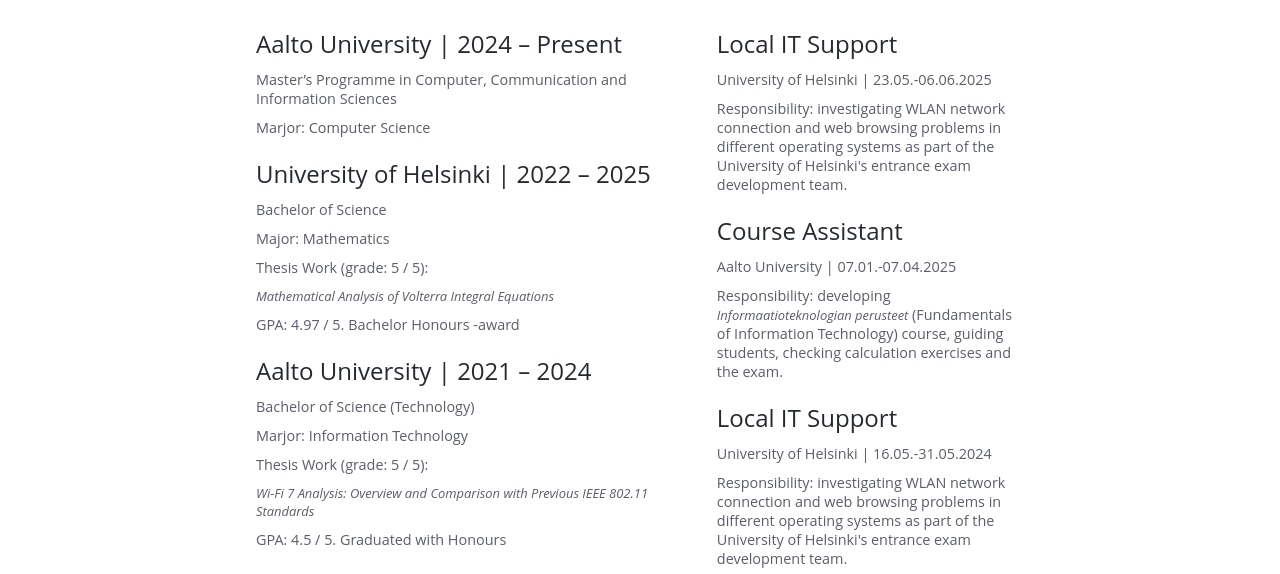
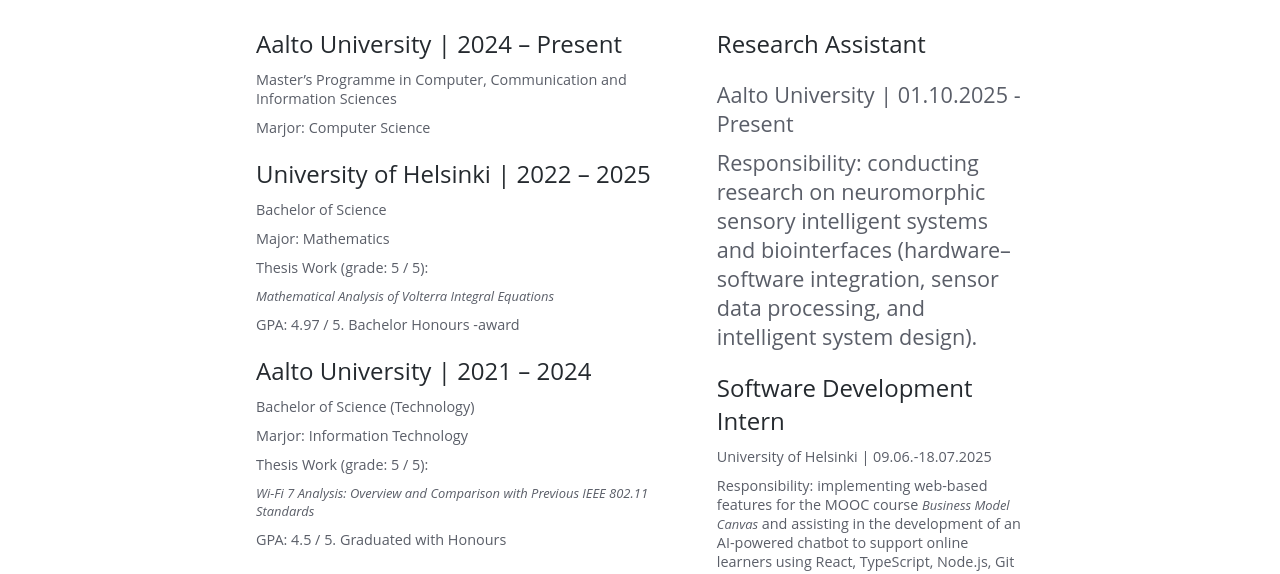
Before and after one commit to jiaw1/jiaw1.github.io, a plain HTML site: page resume.html in a window 1280 px wide. Shown: the part 362-936 px from the top of the page. Drawn offline with nearby package versions, Linux system fonts and the light colour scheme.

Commit message:
Update resume.html

```diff
--- a/resume.html
+++ b/resume.html
@@ -94,8 +94,15 @@
                                    </div>
                                 <div class="row_side-right">
                                         <h3>Work Experience &#128188;<span> </span></h3>
-					    					<h4>Local IT Support</h4>
-					    					<p>University of Helsinki | 23.05.-06.06.2025</p>
+										<h4>Research Assistant<h4>
+										<p>Aalto University | 01.10.2025 - Present</p>
+										<p>Responsibility: conducting research on neuromorphic sensory intelligent systems and biointerfaces (hardware–software integration, sensor data processing, and intelligent system design).</p>
+										<h4>Software Development Intern</h4>
+										<p>University of Helsinki | 09.06.-18.07.2025</p>
+										<p>Responsibility: implementing web-based features for the MOOC course <pa>Business Model Canvas</pa> and assisting in the development of an AI-powered chatbot to support online learners using React, TypeScript, Node.js, Git and a Linux-based development environment.</p>
+										<h4>Course Assistant</h4>
+					    				<h4>Local IT Support</h4>
+					    				<p>University of Helsinki | 23.05.-06.06.2025</p>
 										<p>Responsibility: investigating WLAN network connection and web browsing problems in different operating systems as part of the University of Helsinki's entrance exam development team.</p>
 										<h4>Course Assistant</h4>
 										<p>Aalto University | 07.01.-07.04.2025</p>
```
